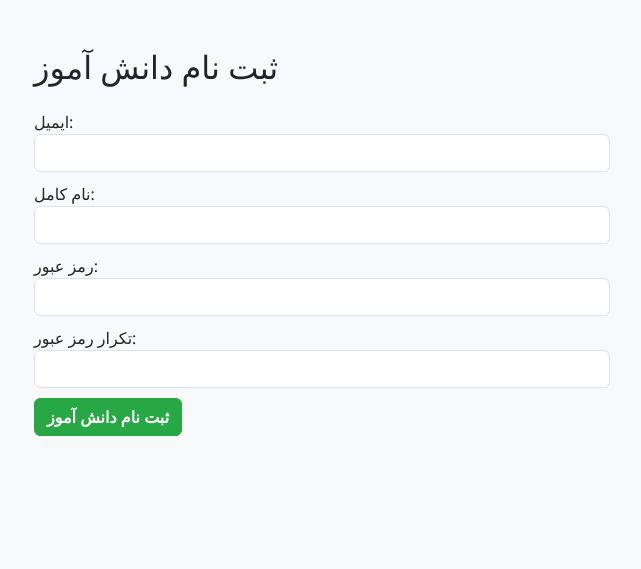
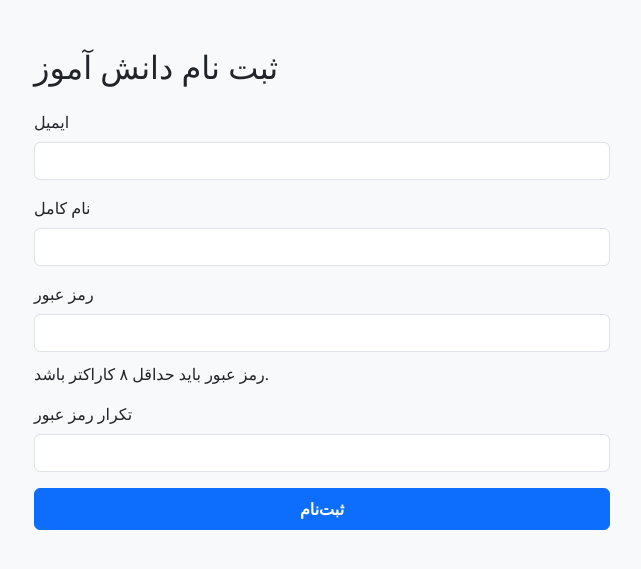
Before and after one commit to ali-talebi/taba_site, a Django app: page /student/register/ in a window 1280 px wide. Shown: the part 56-625 px from the top of the page, without its empty margins (318-959 px from the left). Run offline with Django 4.2, Linux system fonts and the light colour scheme.

Commit message:
set url login manager and student

```diff
--- a/core/accounts/forms.py
+++ b/core/accounts/forms.py
@@ -2,8 +2,8 @@ from django import forms
 from .models import User
 
 class ManagerRegistrationForm(forms.ModelForm):
-    password1 = forms.CharField(label='Password', widget=forms.PasswordInput)
-    password2 = forms.CharField(label='Confirm Password', widget=forms.PasswordInput)
+    password1 = forms.CharField(label='رمز عبور', widget=forms.PasswordInput , min_length=8, help_text="رمز عبور باید حداقل ۸ کاراکتر باشد.")
+    password2 = forms.CharField(label='تکرار رمز عبور', widget=forms.PasswordInput)
 
     class Meta:
         model = User
@@ -26,8 +26,8 @@ class ManagerRegistrationForm(forms.ModelForm):
 
 
 class StudentRegistrationForm(forms.ModelForm):
-    password1 = forms.CharField(label='Password', widget=forms.PasswordInput)
-    password2 = forms.CharField(label='Confirm Password', widget=forms.PasswordInput)
+    password1 = forms.CharField(widget=forms.PasswordInput , label=" رمز عبور" , min_length=8, help_text="رمز عبور باید حداقل ۸ کاراکتر باشد.")
+    password2 = forms.CharField(widget=forms.PasswordInput , label="تکرار رمز عبور" )
 
     class Meta:
         model = User
--- a/core/accounts/views.py
+++ b/core/accounts/views.py
@@ -40,7 +40,7 @@ def manager_register(request):
         if form.is_valid():
             user = form.save()
             login(request, user)  # اختیاری: بعد از ثبت نام وارد شود
-            return redirect('accounts:login')  # جایگزین کن با اسم url مناسب
+            return redirect('manager:manager_dashboard')  # جایگزین کن با اسم url مناسب
     else:
         form = ManagerRegistrationForm()
 
--- a/core/templates/accounts/manager_login.html
+++ b/core/templates/accounts/manager_login.html
@@ -18,7 +18,7 @@
                         <div class="alert alert-danger">{{ error }}</div>
                     {% endif %}
 
-                    <form method="post">
+                    <form method="post" action="{% url 'manager:manager_dashboard' %}">
                         {% csrf_token %}
 
                         <div class="form-group mb-3">
--- a/core/templates/accounts/manager_register.html
+++ b/core/templates/accounts/manager_register.html
@@ -9,7 +9,7 @@
     <form method="post">
         {% csrf_token %}
 
-        <div class="form-group">
+        <div class="form-group" action="{% url 'accounts:manager_register'  %}">
             <label for="id_email">ایمیل:</label>
             <input type="email" name="email" id="id_email" class="form-control" value="{{ form.email.value|default:'' }}">
             {% if form.email.errors %}
--- a/core/templates/accounts/student_login.html
+++ b/core/templates/accounts/student_login.html
@@ -0,0 +1 @@
+<h1> opps </h1>
--- a/core/templates/accounts/student_register.html
+++ b/core/templates/accounts/student_register.html
@@ -6,43 +6,50 @@
 <div class="container mt-5">
     <h2 class="mb-4">ثبت نام دانش آموز</h2>
 
-    <form method="post">
+
+    <form method="post" novalidate action="{% url 'accounts:student_register' %}">
         {% csrf_token %}
 
-        <div class="form-group">
-            <label for="id_email">ایمیل:</label>
-            <input type="email" name="email" id="id_email" class="form-control" value="{{ form.email.value|default:'' }}">
+        <!-- ایمیل -->
+        <div class="mb-3">
+            <label for="id_email" class="form-label">ایمیل</label>
+            <input type="email" name="email" id="id_email" class="form-control" value="{{ form.email.value|default_if_none:'' }}" required>
             {% if form.email.errors %}
-                <div class="text-danger">{{ form.email.errors.0 }}</div>
+                <div class="error-message">{{ form.email.errors.0 }}</div>
             {% endif %}
         </div>
 
-        <div class="form-group">
-            <label for="id_full_name">نام کامل:</label>
-            <input type="text" name="full_name" id="id_full_name" class="form-control" value="{{ form.full_name.value|default:'' }}">
+        <!-- نام کامل -->
+        <div class="mb-3">
+            <label for="id_full_name" class="form-label">نام کامل</label>
+            <input type="text" name="full_name" id="id_full_name" class="form-control" value="{{ form.full_name.value|default_if_none:'' }}" required>
             {% if form.full_name.errors %}
-                <div class="text-danger">{{ form.full_name.errors.0 }}</div>
+                <div class="error-message">{{ form.full_name.errors.0 }}</div>
             {% endif %}
         </div>
 
-        <div class="form-group">
-            <label for="id_password1">رمز عبور:</label>
-            <input type="password" name="password1" id="id_password1" class="form-control">
+        <!-- رمز عبور -->
+        <div class="mb-3">
+            <label for="id_password1" class="form-label">رمز عبور</label>
+            <input type="password" name="password1" id="id_password1" class="form-control" minlength="8" required>
+            <div class="help-text">رمز عبور باید حداقل ۸ کاراکتر باشد.</div>
             {% if form.password1.errors %}
-                <div class="text-danger">{{ form.password1.errors.0 }}</div>
+                <div class="error-message">{{ form.password1.errors.0 }}</div>
             {% endif %}
         </div>
 
-        <div class="form-group">
-            <label for="id_password2">تکرار رمز عبور:</label>
-            <input type="password" name="password2" id="id_password2" class="form-control">
+        <!-- تکرار رمز عبور -->
+        <div class="mb-3">
+            <label for="id_password2" class="form-label">تکرار رمز عبور</label>
+            <input type="password" name="password2" id="id_password2" class="form-control" required>
             {% if form.password2.errors %}
-                <div class="text-danger">{{ form.password2.errors.0 }}</div>
+                <div class="error-message">{{ form.password2.errors.0 }}</div>
             {% endif %}
         </div>
 
-        <button type="submit" class="btn btn-success">ثبت نام دانش آموز</button>
+        <button type="submit" class="btn btn-primary w-100 py-2">ثبت‌نام</button>
     </form>
+
 </div>
 
 <style>
```
Also changed, not shown: core/templates/accounts/home.html (+46 -9 lines).
